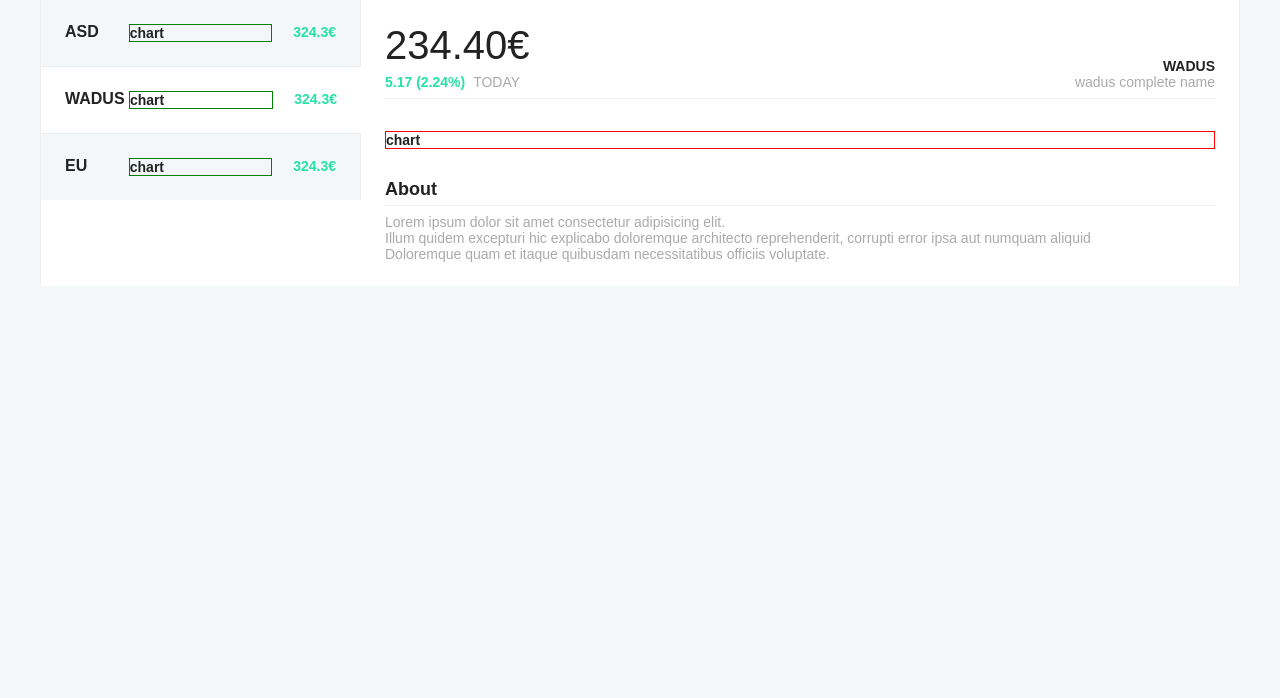
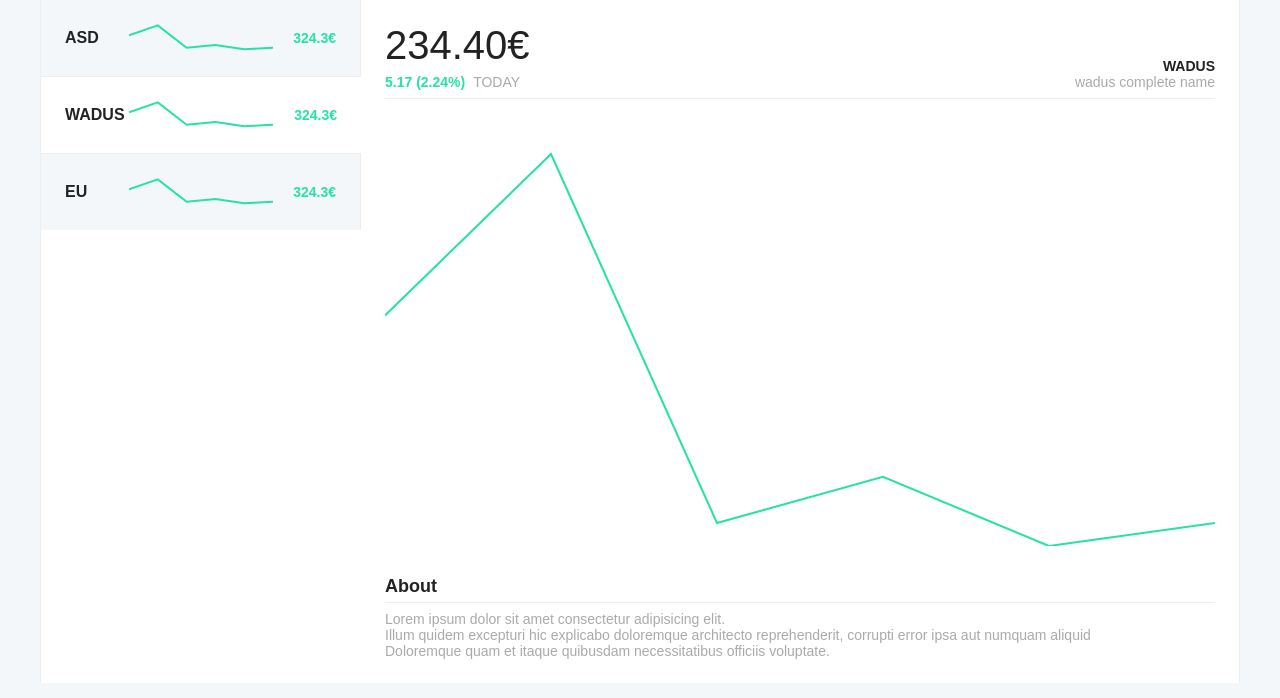
Before and after one commit to inspiratweb/stocks, a React (Create React App) app: page / in a window 1280 px wide. Shown: the top 698 px of the page. Built offline with nearby package versions, Linux system fonts and the light colour scheme; the HTML template or start-up script is replaced by a standard one.

Commit message:
adding chartjs

```diff
--- a/package.json
+++ b/package.json
@@ -3,8 +3,10 @@
   "version": "0.1.0",
   "private": true,
   "dependencies": {
+    "chart.js": "^2.7.1",
     "node-sass-chokidar": "^0.0.3",
     "react": "^16.2.0",
+    "react-chartjs-2": "^2.6.4",
     "react-dom": "^16.2.0"
   },
   "devDependencies": {
--- a/src/components/App.js
+++ b/src/components/App.js
@@ -1,4 +1,5 @@
 import React, { Component } from 'react';
+import { Line } from 'react-chartjs-2';
 import MarketList from './MarketList';
 import Button from './Button';
 import currenciesList from "../currenciesList.json";
@@ -6,6 +7,33 @@ import '../styles/App.css';
 
 class App extends Component {
   render() {
+    const chartData = {
+      labels: ["Red", "Blue", "Yellow", "Green", "Purple", "Orange"],
+      datasets: [{
+        data: [12, 19, 3, 5, 2, 3],
+        lineTension: 0,
+        backgroundColor: 'transparent',
+        borderColor: '#26e2a7',
+        borderWidth: 2,
+        pointBorderColor: 'transparent',
+      }]
+    };
+    const chartOptions = {
+      legend: {
+        display: false
+      },
+      tooltips:{
+        enabled: false
+      },
+      scales: {
+        xAxes: [{
+          display: false
+        }],
+        yAxes: [{
+          display: false
+        }]
+      }
+    }
     return (
       <div className="layout">
         {/* <MarketList
@@ -17,21 +45,27 @@ class App extends Component {
             <li className="currencyList-item">
               <ul className="currencyList-item-content">
                   <li className="currencyList-item-title">ASD</li>
-                  <li className="currencyList-item-chart">chart</li>
+                  <li className="currencyList-item-chart">
+                    <Line height={60} data={chartData} options={chartOptions} />
+                  </li>
                   <li className="currencyList-item-value">324.3€</li>
               </ul>
             </li>
             <li className="currencyList-item active">
               <ul className="currencyList-item-content">
                   <li className="currencyList-item-title">WADUS</li>
-                  <li className="currencyList-item-chart">chart</li>
+                  <li className="currencyList-item-chart">
+                  <Line height={60} data={chartData} options={chartOptions} />
+                  </li>
                   <li className="currencyList-item-value">324.3€</li>
               </ul>
             </li>
             <li className="currencyList-item">
               <ul className="currencyList-item-content">
                   <li className="currencyList-item-title">EU</li>
-                  <li className="currencyList-item-chart">chart</li>
+                  <li className="currencyList-item-chart">
+                  <Line height={60} data={chartData} options={chartOptions} />
+                  </li>
                   <li className="currencyList-item-value">324.3€</li>
               </ul>
             </li>
@@ -39,7 +73,7 @@ class App extends Component {
         </aside>
         <section className="currencyDetail">
           <header className="currencyDetail-header">
-            <section class="currencyDetail-info">
+            <section className="currencyDetail-info">
               <h3 className="currencyDetail-info-value">234.40€</h3>
               <p>
                 <span className="currencyDetail-info-rate highlight-positive">5.17 (2.24%)</span>
@@ -52,7 +86,7 @@ class App extends Component {
             </section>
           </header>
           <section className="currencyDetail-chart">
-            chart
+            <Line data={chartData} options={chartOptions} />
           </section>
           <footer className="currencyDetail-footer">
             <section className="currencyDetail-disclaimer">
--- a/src/styles/App.css
+++ b/src/styles/App.css
@@ -95,14 +95,14 @@ body {
       border-bottom: solid 1px #EEEEEE;
       padding: 24px;
       display: flex;
-      justify-content: space-between; }
+      justify-content: space-between;
+      align-items: center; }
     .currencyList-item-title {
       text-transform: uppercase;
       font-size: 16px;
       font-weight: 700;
       width: 64px; }
     .currencyList-item-chart {
-      border: solid 1px green;
       width: 144px; }
     .currencyList-item-value {
       color: #26e2a7;
@@ -145,5 +145,6 @@ body {
       padding-bottom: 8px;
       margin-bottom: 8px; }
   .currencyDetail-chart {
-    margin: 32px 0;
-    border: solid 1px red; }
+    margin: 32px 0; }
+    .currencyDetail-chart canvas {
+      width: 100% !important; }
--- a/src/styles/modules/_currencyDetail.scss
+++ b/src/styles/modules/_currencyDetail.scss
@@ -50,6 +50,9 @@
 
   &-chart {
     margin: $spacing*4 0;
-    border: solid 1px red;
+
+    canvas {
+      width: 100%!important;
+    }
   }
 }
--- a/src/styles/modules/_currencyList.scss
+++ b/src/styles/modules/_currencyList.scss
@@ -16,6 +16,7 @@
       padding: $spacing*3;
       display: flex;
       justify-content: space-between;
+      align-items: center;
     }
 
     &-title {
@@ -26,7 +27,6 @@
     }
 
     &-chart {
-      border: solid 1px green;
       width: $spacing*18;
     }
 
```
Also changed, not shown: 2 other files (tests, documents, lock files or other folders).
